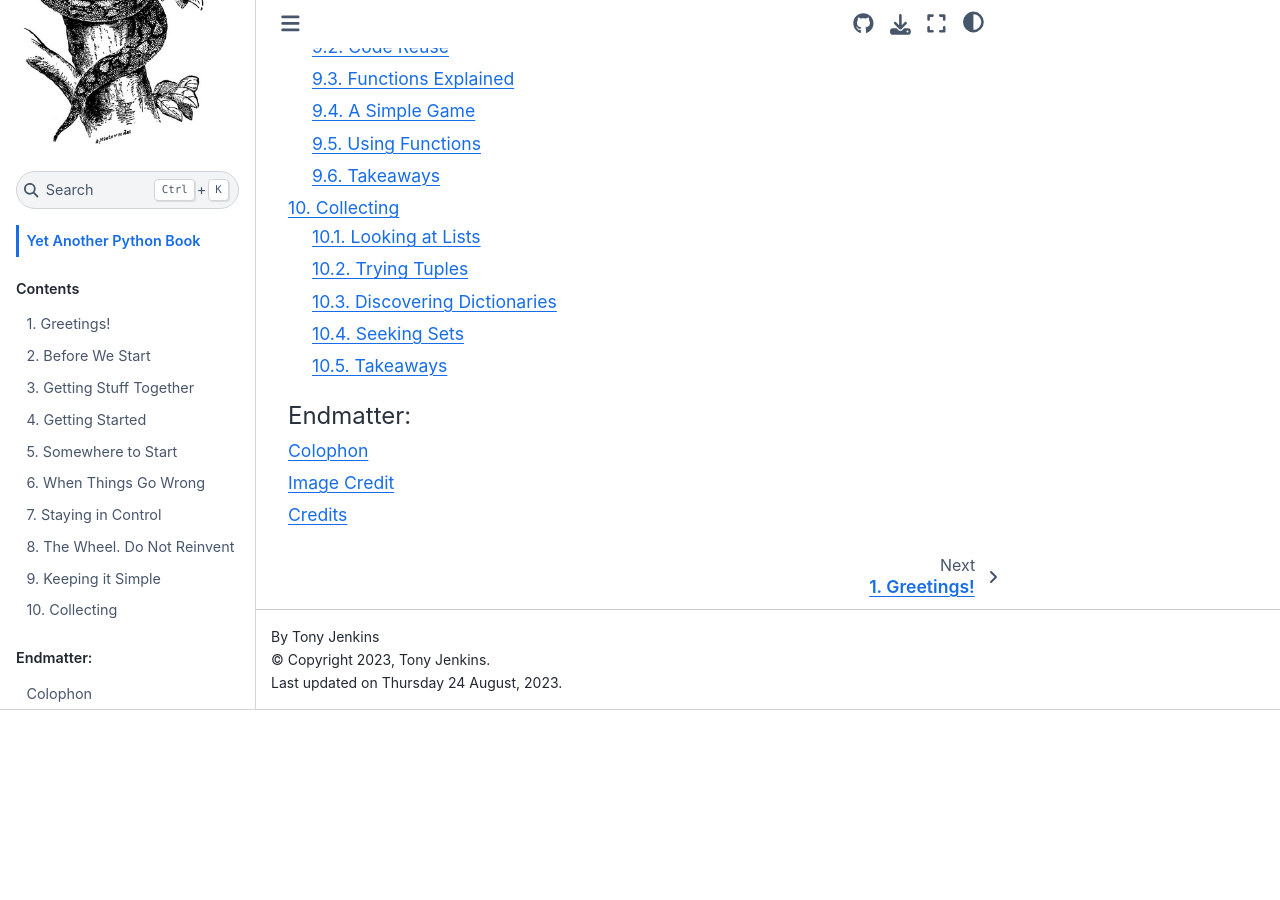
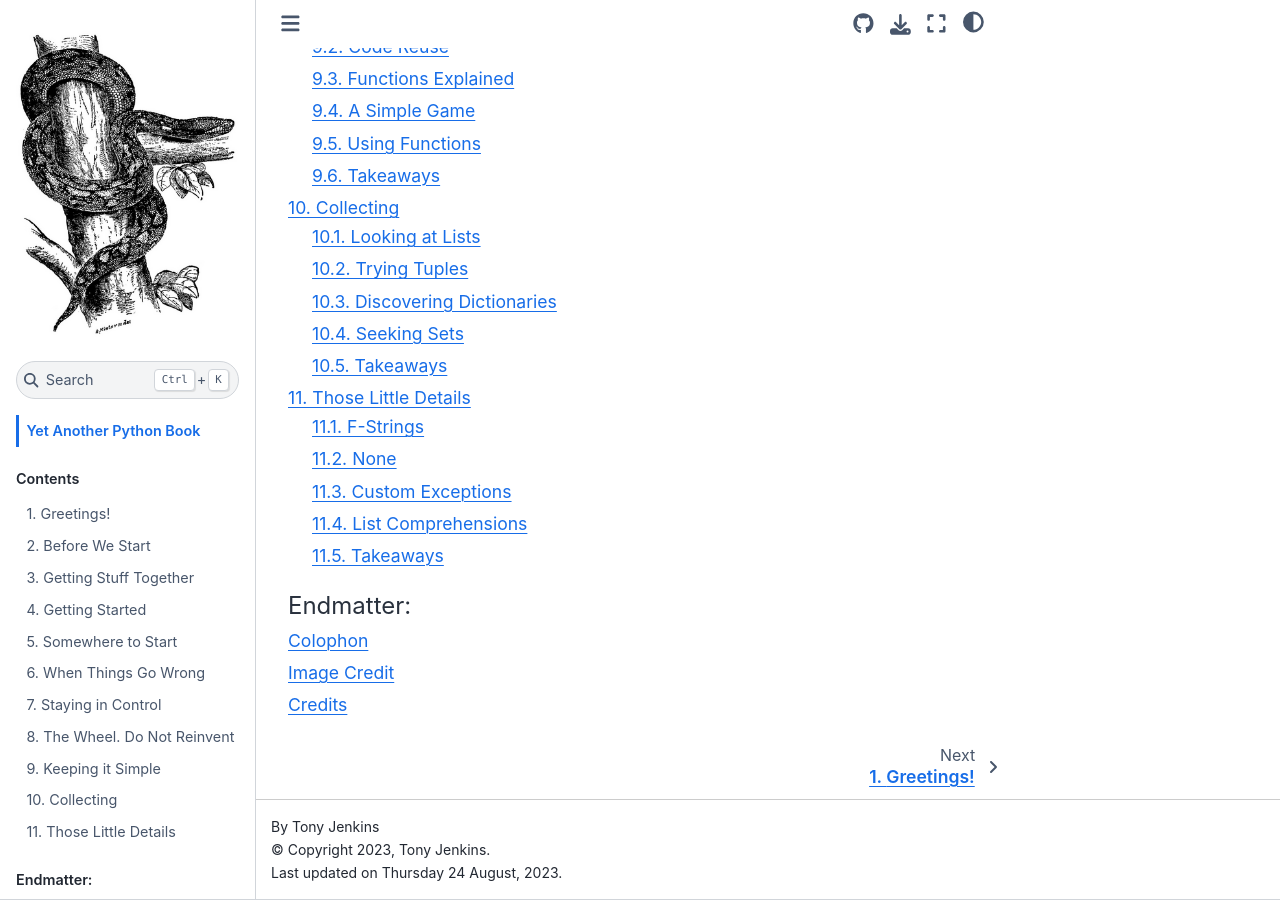
Before and after one commit to TonyJenkins/hungarian_phrasebook, a Sphinx documentation site: the page built from doc/source/index.rst, in a window 1280 px wide and 900 px high, scrolled down 1756 px. Built offline with Sphinx 7.4.7 and the Sphinx Book theme 1.1.4, drawn with Linux system fonts in a browser that asks for light colours; before the commit the page ends 2466 px from its top, so only the background shows below that.

Commit message:
Structure for Extras Chapter

```diff
--- /dev/null
+++ b/doc/source/110_ons/index.rst
@@ -0,0 +1,33 @@
+====================
+Those Little Details
+====================
+
+F-Strings
+*********
+
+..
+    TODO
+
+None
+****
+
+..
+    TODO
+
+Custom Exceptions
+*****************
+
+..
+    TODO
+
+List Comprehensions
+*******************
+
+..
+    TODO
+
+Takeaways
+*********
+
+..
+    TODO
--- a/doc/source/index.rst
+++ b/doc/source/index.rst
@@ -17,6 +17,7 @@ Yet Another Python Book
     070_modules/index.rst
     080_functions/index.rst
     090_collections/index.rst
+    110_ons/index.rst
 
 .. raw:: latex
 
```
